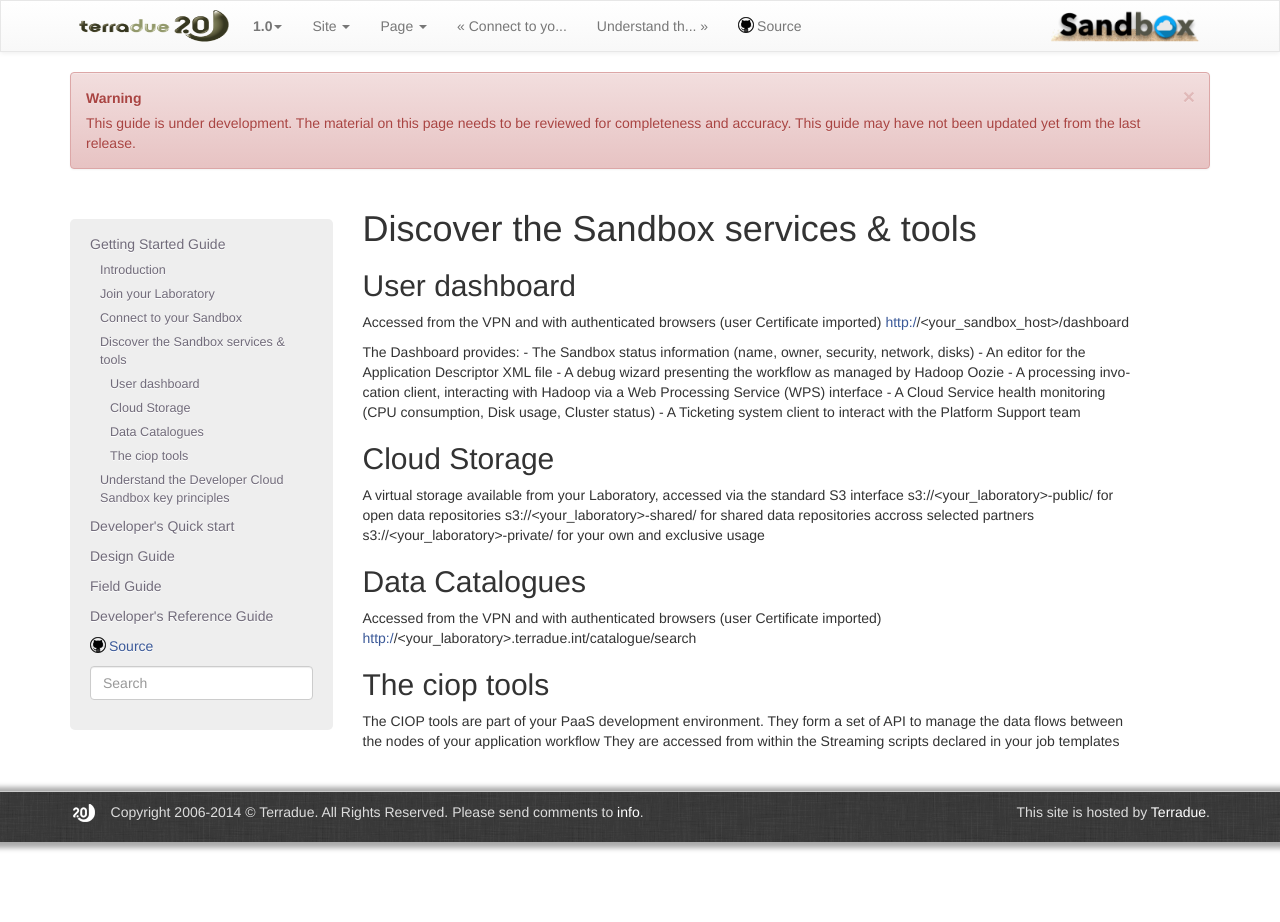
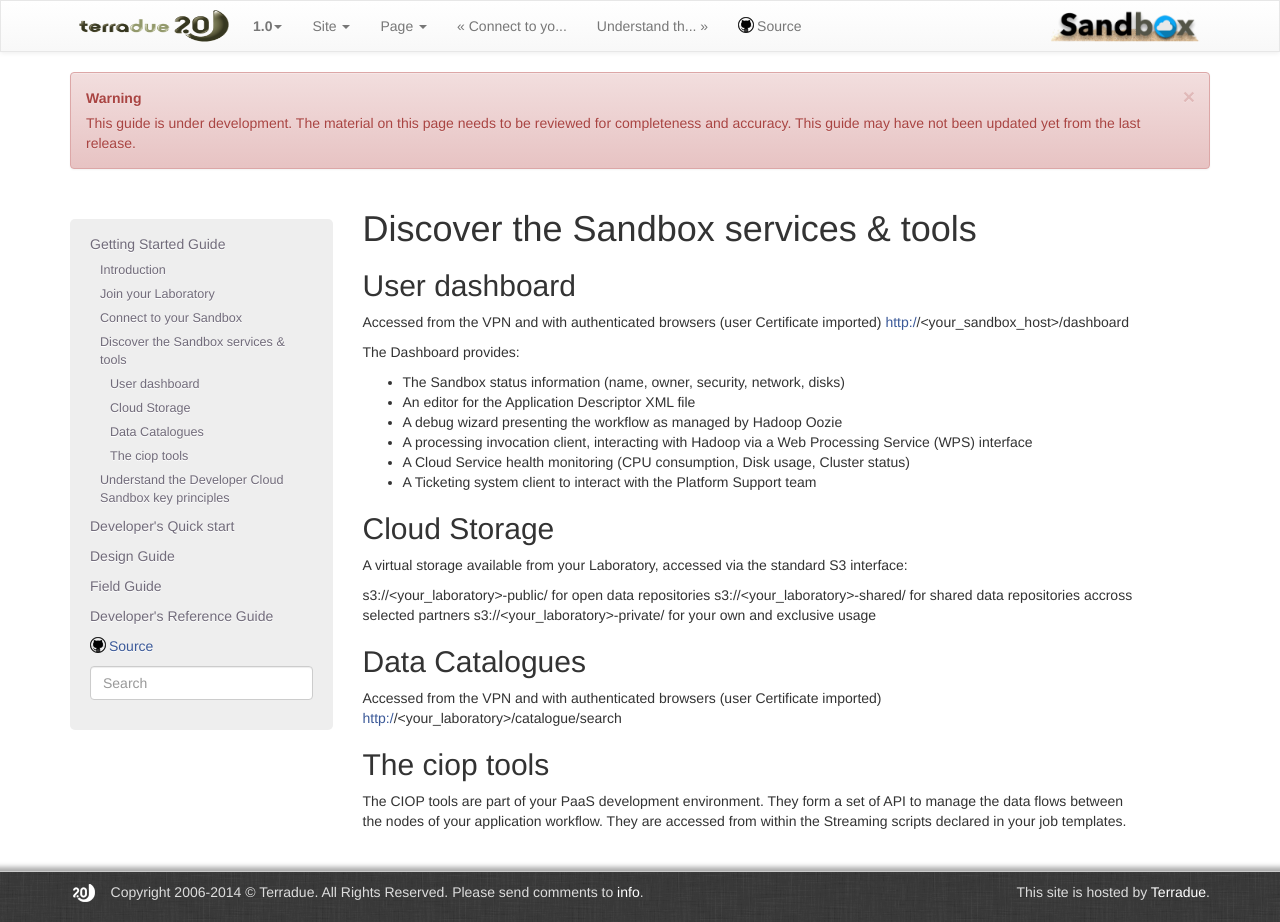
Before and after one commit to Terradue/doc-developer-sandbox, a Sphinx documentation site: the page built from source/start/discover.rst, in a window 1280 px wide. Built offline with Sphinx 7.4.7, drawn with Linux system fonts in a browser that asks for light colours; pages that are not in the unit, such as notebooks, are missing from menus; before the commit the page ends 900 px from its top, so only the background shows below that; some of the changed lines change nothing that is shown.

Commit message:
Update discover.rst

```diff
--- a/source/start/discover.rst
+++ b/source/start/discover.rst
@@ -10,31 +10,32 @@
 http://<your_sandbox_host>/dashboard
 
 The Dashboard provides:
-- The Sandbox status information (name, owner, security, network, disks)
-- An editor for the Application Descriptor XML file
-- A debug wizard presenting the workflow as managed by Hadoop Oozie
-- A processing invocation client, interacting with Hadoop via a Web Processing Service (WPS) interface
-- A Cloud Service health monitoring (CPU consumption, Disk usage, Cluster status)
-- A Ticketing system client to interact with the Platform Support team
+
+* The Sandbox status information (name, owner, security, network, disks)
+* An editor for the Application Descriptor XML file
+* A debug wizard presenting the workflow as managed by Hadoop Oozie
+* A processing invocation client, interacting with Hadoop via a Web Processing Service (WPS) interface
+* A Cloud Service health monitoring (CPU consumption, Disk usage, Cluster status)
+* A Ticketing system client to interact with the Platform Support team
 
 Cloud Storage
 +++++++++++++
 
-A virtual storage available from your Laboratory, accessed via the standard S3 interface
+A virtual storage available from your Laboratory, accessed via the standard S3 interface:
+
 s3://<your_laboratory>-public/ for open data repositories
 s3://<your_laboratory>-shared/ for shared data repositories accross selected partners
 s3://<your_laboratory>-private/ for your own and exclusive usage
-
 
 Data Catalogues
 +++++++++++++++
 
 Accessed from the VPN and with authenticated browsers (user Certificate imported)
-http://<your_laboratory>.terradue.int/catalogue/search
+http://<your_laboratory>/catalogue/search
 
 The ciop tools
 ++++++++++++++
 
 The CIOP tools are part of your PaaS development environment.
-They form a  set of API to manage the data flows between the nodes of your application workflow
-They are accessed from within the Streaming scripts declared in your job templates
+They form a set of API to manage the data flows between the nodes of your application workflow.
+They are accessed from within the Streaming scripts declared in your job templates.
```
